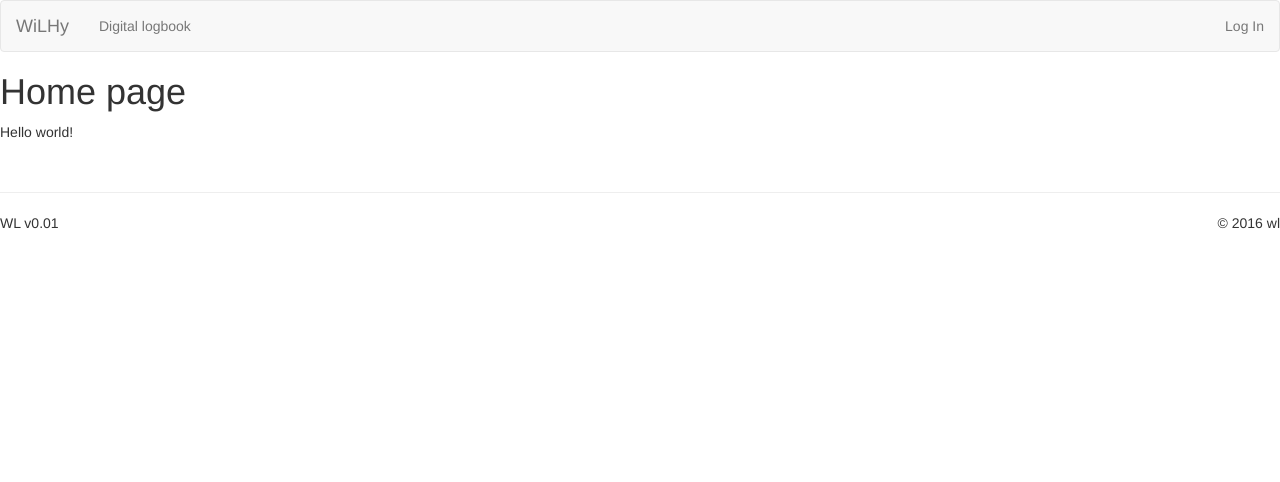
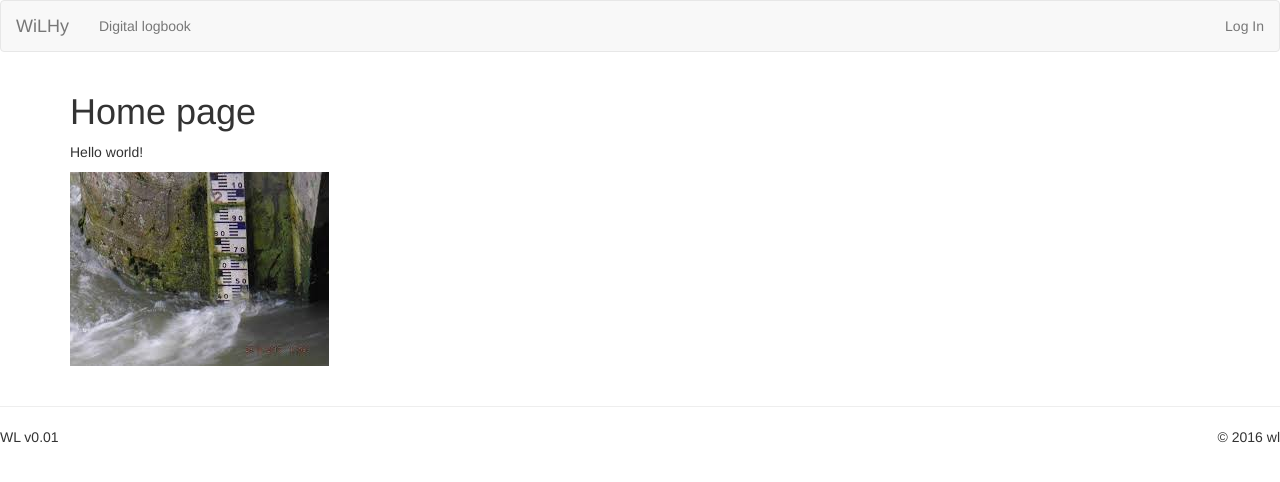
Before and after one commit to koenbeys/dlb, a Python web app: template app/templates/main/home_page.html in a window 1280 px wide. Shown: the top 482 px of the page. Run offline with Jinja, Linux system fonts and the light colour scheme; the template is opened without the code that fills it, so the values that code supplies are empty; some libraries are stand-ins or nearby versions.

Commit message:
9-dec-2016 flask message changed with JFR message

```diff
--- a/app/dlb/templates/stationlist.html
+++ b/app/dlb/templates/stationlist.html
@@ -9,7 +9,7 @@
 <script src="http://ajax.googleapis.com/ajax/libs/jquery/1.7.1/jquery.min.js"></script>
 <link rel="stylesheet" href="http://cdn.datatables.net/1.10.2/css/jquery.dataTables.min.css">
 <!--<script type="text/javascript" src="http://cdn.datatables.net/1.10.2/js/jquery.dataTables.min.js"></script>-->
-<script type="text/javascript" src="static/jquery.dataTables.min.js"></script>
+<script type="text/javascript" src="static/js/jquery.dataTables.min.js"></script>
 <script type="text/javascript" src="http://maxcdn.bootstrapcdn.com/bootstrap/3.2.0/js/bootstrap.min.js"></script>
 
 <form id="myform" class="form-inline" method="post">
--- a/app/templates/base.html
+++ b/app/templates/base.html
@@ -79,7 +79,7 @@
     {# One-time system messages called Flash messages #}
     {% block flash_messages %}
 
-
+<div class="container">
             {% with messages = get_flashed_messages(category_filter=["error"]) %}
                 {% if messages %}
                     <div class="row">
@@ -129,7 +129,7 @@
                 {% endif %}
             {% endwith %}
 
-
+</div>
     {% endblock %}
 
     {% block mainl %}{% block content %}{% endblock %}{% endblock %}
--- a/app/templates/main/home_page.html
+++ b/app/templates/main/home_page.html
@@ -3,13 +3,17 @@
 
 {% block content %}
 <!--p> --home_page.hmtl-- block content </p-->
+<div class="container">
 <h1>Home page</h1>
 
 
-<div
+<div>
 
  <p>Hello world!</p>
 
+ <img src="static/images/peilschaal.jpg">
+
 </div>
+ </div>
 <!-- p> --home_page.hmtl-- endblock content </p-->
 {% endblock %}
```
Also changed, not shown: app/static/images/peilschaal.jpg (added), app/static/js/jquery.dataTables.min.js (renamed from app/static/jquery.dataTables.min.js).
